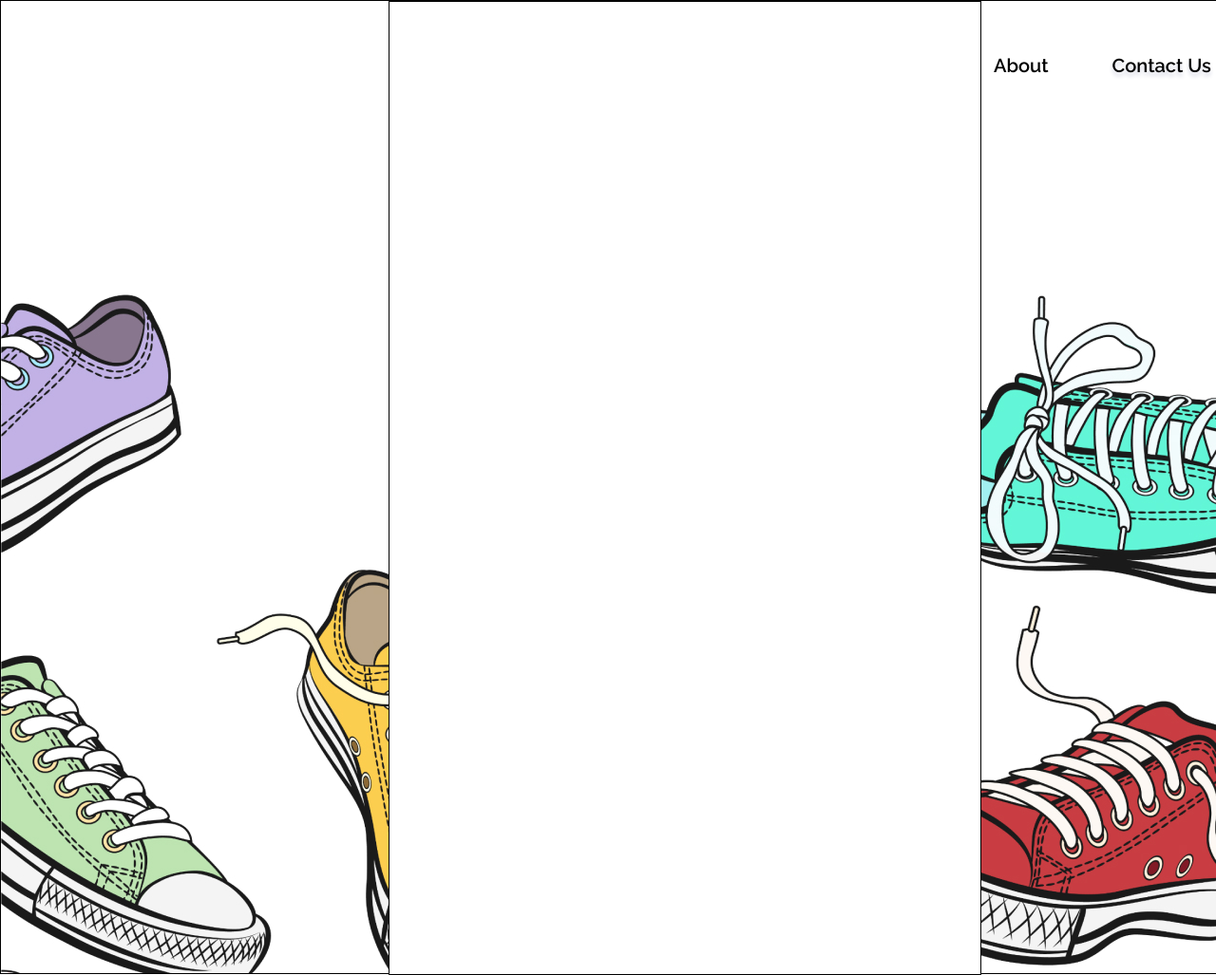
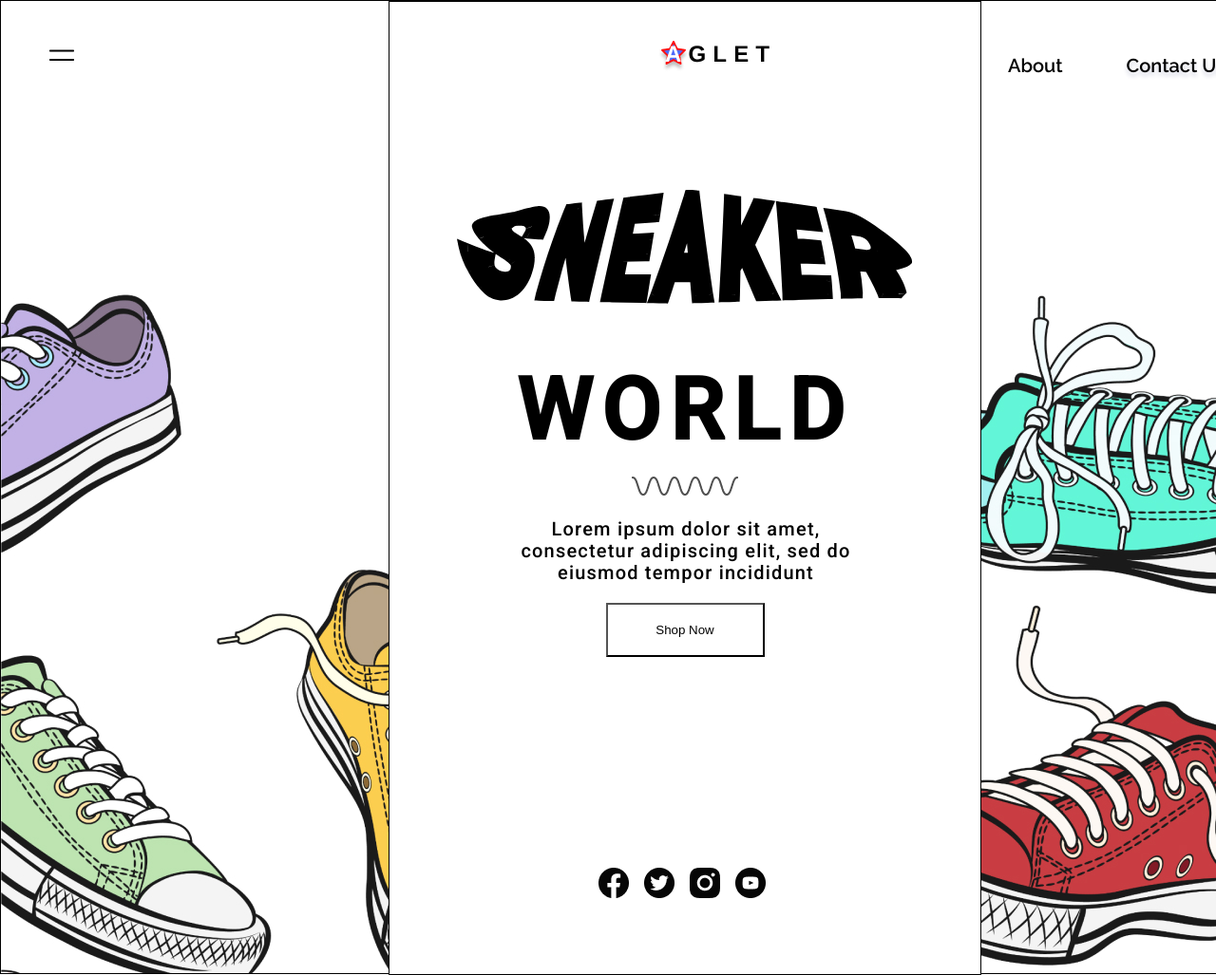
Before and after one commit to LuisGarciaAlvare/Landing-Page, a plain HTML site: page landing-page.html in a window 1280 px wide. Shown: the top 1027 px of the page at 95% size. Drawn offline with Linux system fonts and the light colour scheme.

Commit message:
pagina-web-final

```diff
--- a/css/style.css
+++ b/css/style.css
@@ -1,4 +1,5 @@
 @import url('https://fonts.googleapis.com/css2?family=Raleway:wght@600&display=swap');
+@import url('https://fonts.googleapis.com/css2?family=Raleway:wght@600&family=Roboto:wght@500&display=swap');
 
 body{
   margin: 0;
@@ -38,6 +39,7 @@ a {
     width: 622px;
     height: 1024px;
    border: 1px solid black;
+   text-align: center;
 }
 
 header{
@@ -58,9 +60,10 @@ height: 217px;
 
 
 z-index: 5;
-margin-left: 1045px;
+margin-left: 250px;
 margin-top: 57px;
 justify-content: space-between;
+
 }
 
 .text1 > div{
@@ -124,3 +127,64 @@ color: #ffffff;
 
 text-shadow: 0px 4px 4px rgba(63, 76, 139, 0.2);
 }
+
+.barras{
+  width: 32px;
+  height: 38px;
+  background-image: url(/assets/imgs/align-justify.png);
+  margin-top: 43px;
+  margin-left: 48px;
+
+}
+
+.sneaker{
+  width: 480px;
+  margin-top: 198px;
+  margin: 198px 0 40px;
+}
+
+.world{
+  width: 100%;
+  text-align: center;
+
+}
+.world h1{
+  font-family: 'Roboto';
+  font-style: normal;
+  font-weight: 500px;
+  font-size: 90px;
+  line-height: 18px;
+letter-spacing: 0.11em;
+text-align: center;
+}
+.loren{
+  width: 350px;
+  margin-left: 137px;
+  font-family: 'Roboto';
+font-style: normal;
+font-weight: 400;
+font-size: 20px;
+line-height: 23px;
+text-align: center;
+letter-spacing: 0.06em;
+}
+
+.button{
+  width: 167px;
+  height: 57px;
+  background-color: white;
+}
+
+.iconos{
+  width: 176px;
+  height: 32px;
+  justify-content: space-between;
+  margin-top: 222px;
+  margin-left: 220px;
+}
+
+.acer{
+  z-index: 5;
+  margin-top: 32px;
+  margin-left: 611px;
+}
--- a/landing-page.html
+++ b/landing-page.html
@@ -1,5 +1,6 @@
 <!DOCTYPE html>
 <html lang="en">
+
 <head>
     <meta charset="UTF-8">
     <meta http-equiv="X-UA-Compatible" content="IE=edge">
@@ -7,23 +8,37 @@
     <title>Document</title>
     <link rel="stylesheet" href="css/style.css">
 </head>
+
 <body>
-    <div class="principal ">
+    <div class="principal">
         <div class="centro">
-
+            <img class="sneaker" src="/assets/SNEAKER.svg" alt="">
+            <div class="world"><h1>WORLD</h1></div>
+            <img class="olas" src="/assets/imgs/Waves.png" alt="">
+            <p class="loren"> Lorem ipsum dolor sit amet, consectetur adipiscing elit, sed do eiusmod tempor incididunt</p>
+            <button class="button">Shop Now</button>
+            <div class="flex iconos">
+                <img src="/assets/imgs/facebook.png" alt="">
+                <img src="/assets/imgs/Twitter.png" alt="">
+                <img src="/assets/imgs/instagram.png" alt="">
+                <img src="/assets/imgs/youtube.png" alt="">
+            </div>
         </div>
         <header class="flex">
+            <div class="barras">
 
+            </div>
+            <div class="acer">
+                <img src="/assets/imgs/Group 14.png" alt="">
+            </div>
             <div class="text1">
                 <a class="about">About</a>
                 <a class="contact">Contact Us</a>
                 <a class="sign recaz">Sign Up</a>
 
             </div>
-            <div>
 
-            </div>
-         </header>
+        </header>
         <section class="flex background">
 
         </section>
@@ -31,4 +46,5 @@
 
 
 </body>
+
 </html>
```
Also changed, not shown: assets/imgs/Group 13.png (added), assets/imgs/Group 14.png (added), assets/imgs/Twitter.png (added), assets/imgs/Waves.png (added), assets/imgs/align-justify.png (added), assets/imgs/facebook.png (added), assets/imgs/instagram.png (added), assets/imgs/youtube.png (added).
